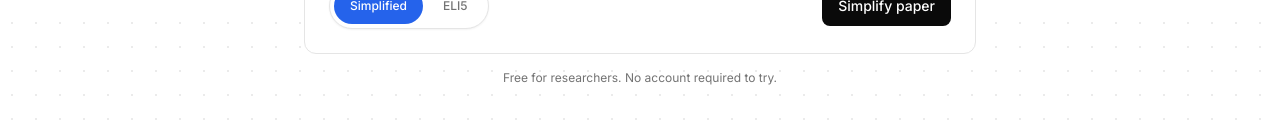
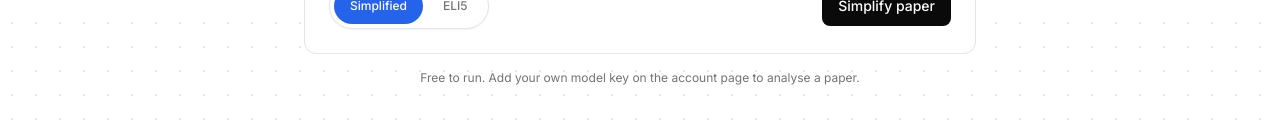
Before and after one commit to RizkiRdm/paperviz, a React (Vite) app in the folder frontend/: page / in a window 1280 px wide. Shown: the part 661-797 px from the top of the page. Built offline with nearby package versions, Linux system fonts and the light colour scheme; a web font is replaced by a local one.

Commit message:
fix(web): stop claiming no account is needed
The meta description and the upload footer both said analysis needs no
account. It does: the server holds no model credential, so ingest fails with
missing_credential until the user adds their own key.

```diff
--- a/frontend/index.html
+++ b/frontend/index.html
@@ -4,7 +4,7 @@
     <meta charset="UTF-8" />
     <meta name="viewport" content="width=device-width, initial-scale=1.0" />
     <title>PaperViz — Papers, in plain language</title>
-    <meta name="description" content="Turn a dense academic paper into a clear, verified summary with re-visualized charts — shareable in seconds, no account needed." />
+    <meta name="description" content="Turn a dense academic paper into a clear, verified summary with re-visualized charts. Free to run — you bring your own model key." />
     <!-- DESIGN.md Typography: Satoshi, Inter, Geist Mono -->
     <link rel="preconnect" href="https://fonts.googleapis.com" />
     <link rel="preconnect" href="https://fonts.gstatic.com" crossorigin />
--- a/frontend/src/pages/upload-page.jsx
+++ b/frontend/src/pages/upload-page.jsx
@@ -155,7 +155,7 @@ export function UploadPage() {
           )}
         </div>
 
-        <p className="mt-4 text-center text-xs text-[#737373]">Free for researchers. No account required to try.</p>
+        <p className="mt-4 text-center text-xs text-[#737373]">Free to run. Add your own model key on the <Link to="/account">account page</Link> to analyse a paper.</p>
       </div>
     </div>
   )
```
